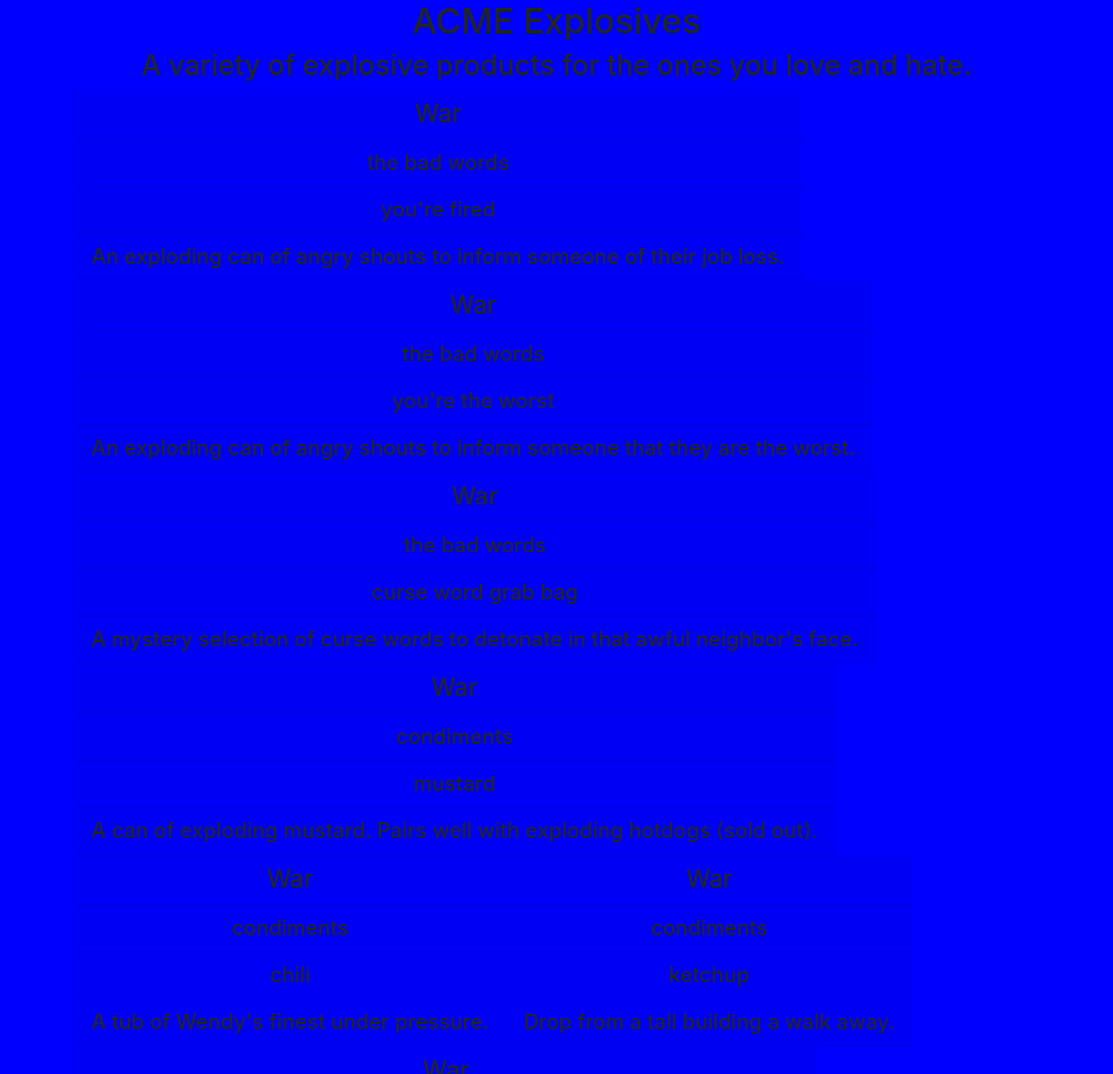
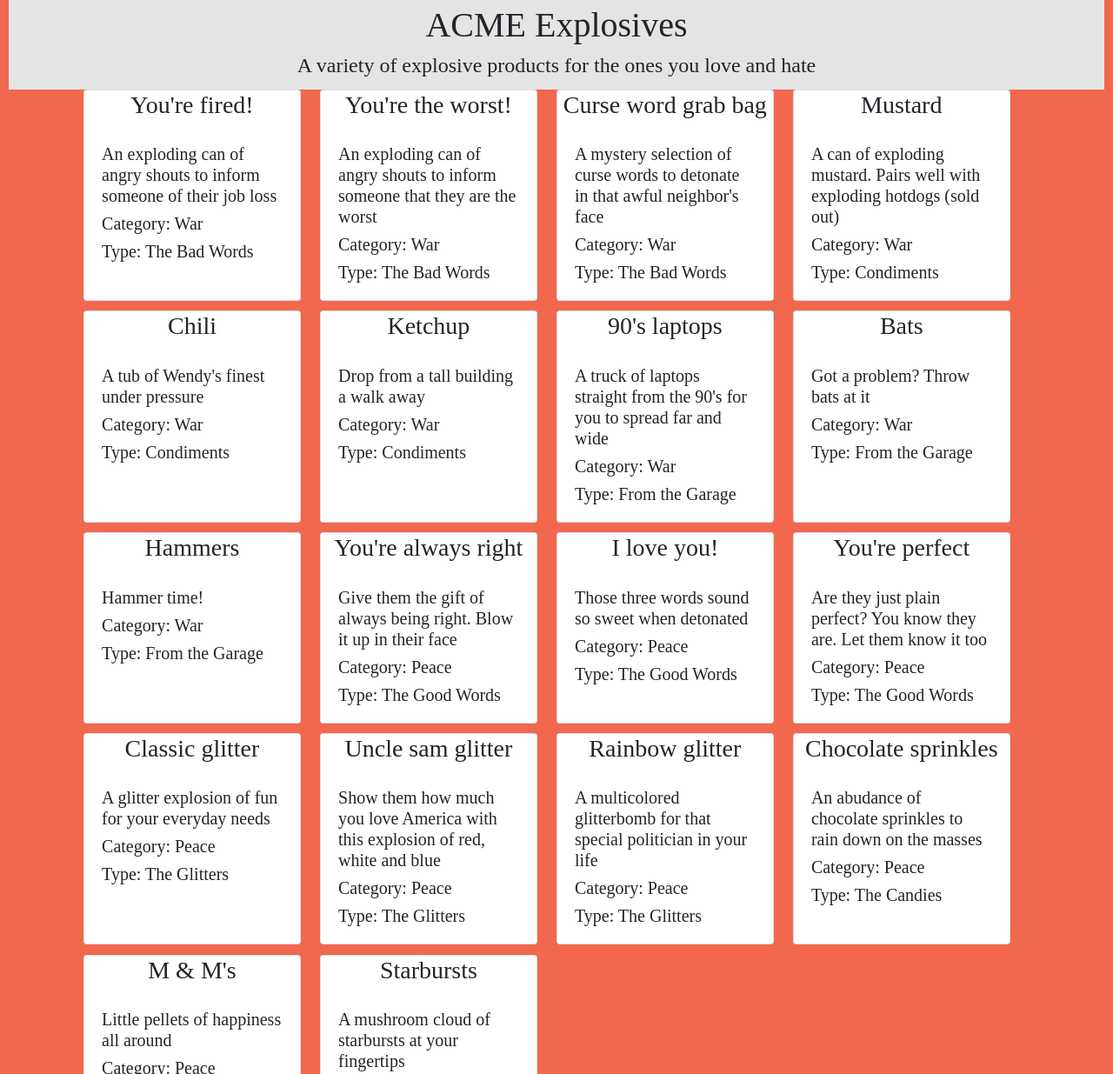
Before and after one commit to sarah-weatherbee/ACME-explosives, a website built with webpack: page src/index.html in a window 1280 px wide. Shown: the top 1235 px of the page at 87% size. Built offline with nearby package versions, Linux system fonts and the light colour scheme; a web font is replaced by a local one.

Commit message:
styled cards

```diff
--- a/db/products.json
+++ b/db/products.json
@@ -3,110 +3,110 @@
        {
           "id": "product0",
           "type": "type0",
-          "name": "you're fired",
-          "description": "An exploding can of angry shouts to inform someone of their job loss."
+          "name": "You're fired!",
+          "description": "An exploding can of angry shouts to inform someone of their job loss"
       },
        {
           "id": "product1",
           "type": "type0",
-          "name": "you're the worst",
-          "description": "An exploding can of angry shouts to inform someone that they are the worst."
+          "name": "You're the worst!",
+          "description": "An exploding can of angry shouts to inform someone that they are the worst"
       },
        {
           "id": "product2",
           "type": "type0",
-          "name": "curse word grab bag",
-          "description": "A mystery selection of curse words to detonate in that awful neighbor's face."
+          "name": "Curse word grab bag",
+          "description": "A mystery selection of curse words to detonate in that awful neighbor's face"
       },
       {
           "id": "product3",
           "type": "type1",
-          "name": "mustard",
-          "description": "A can of exploding mustard. Pairs well with exploding hotdogs (sold out)."
+          "name": "Mustard",
+          "description": "A can of exploding mustard. Pairs well with exploding hotdogs (sold out)"
       },
       {
           "id": "product4",
           "type": "type1",
-          "name": "chili",
-          "description": "A tub of Wendy's finest under pressure."
+          "name": "Chili",
+          "description": "A tub of Wendy's finest under pressure"
       },
        {
           "id": "product5",
           "type": "type1",
-          "name": "ketchup",
-          "description": "Drop from a tall building a walk away."
+          "name": "Ketchup",
+          "description": "Drop from a tall building a walk away"
       },
        {
           "id": "product6",
           "type": "type2",
           "name": "90's laptops",
-          "description": "A truck of laptops straight from the 90's for you to spread far and wide."
+          "description": "A truck of laptops straight from the 90's for you to spread far and wide"
       },
        {
           "id": "product7",
           "type": "type2",
-          "name": "bats",
-          "description": "Got a problem? Throw bats at it."
+          "name": "Bats",
+          "description": "Got a problem? Throw bats at it"
       },
       {
           "id": "product8",
           "type": "type2",
-          "name": "hammers",
+          "name": "Hammers",
           "description": "Hammer time!"
       },
        {
           "id": "product9",
           "type": "type3",
-          "name": "you're always right",
-          "description": "Give them the gift of always being right. Blow it up in their face."
+          "name": "You're always right",
+          "description": "Give them the gift of always being right. Blow it up in their face"
       },
       {
           "id": "product10",
           "type": "type3",
           "name": "I love you!",
-          "description": "Those three words sound so sweet when detonated."
+          "description": "Those three words sound so sweet when detonated"
       },
       {
           "id": "product11",
           "type": "type3",
           "name": "You're perfect",
-          "description": "Are they just plain perfect? You know they are. Let them know it too."
+          "description": "Are they just plain perfect? You know they are. Let them know it too"
       },
        {
           "id": "product12",
           "type": "type4",
-          "name": "classic glitter",
-          "description": "A glitter explosion of fun for your everyday needs."
+          "name": "Classic glitter",
+          "description": "A glitter explosion of fun for your everyday needs"
       },
       {
           "id": "product13",
           "type": "type4",
-          "name": "uncle sam glitter",
-          "description": "Show them how much you love America with this explosion of red, white and blue."
+          "name": "Uncle sam glitter",
+          "description": "Show them how much you love America with this explosion of red, white and blue"
       },
        {
           "id": "product14",
           "type": "type4",
-          "name": "rainbow glitter",
-          "description": "A multicolored glitterbomb for that special politician in your life."
+          "name": "Rainbow glitter",
+          "description": "A multicolored glitterbomb for that special politician in your life"
       },
        {
           "id": "product15",
           "type": "type5",
-          "name": "chocolate sprinkles",
-          "description": "An abudance of chocolate sprinkles to rain down on the masses."
+          "name": "Chocolate sprinkles",
+          "description": "An abudance of chocolate sprinkles to rain down on the masses"
       },
       {
           "id": "product16",
           "type": "type5",
-          "name": "m & m's",
-          "description": "Little pellets of happiness all around."
+          "name": "M & M's",
+          "description": "Little pellets of happiness all around"
       },
        {
           "id": "product17",
           "type": "type5",
-          "name": "starbursts",
-          "description": "A mushroom cloud of starbursts at your fingertips."
+          "name": "Starbursts",
+          "description": "A mushroom cloud of starbursts at your fingertips"
       }
     ]
 }
--- a/db/types.json
+++ b/db/types.json
@@ -3,37 +3,37 @@
       {
           "id": "type0",
           "category": "category0",
-          "name": "the bad words",
+          "name": "The Bad Words",
           "description": "Four letter words and more"
       },
       {
           "id": "type1",
           "category": "category0",
-          "name": "condiments",
+          "name": "Condiments",
           "description": "Condiments to irritate the one you hate"
       },
       {
           "id": "type2",
           "category": "category0",
-          "name": "from the garage",
+          "name": "From the Garage",
           "description": "God knows what you'll find in the garage"
       },
       {
           "id": "type3",
           "category": "category1",
-          "name": "the good words",
+          "name": "The Good Words",
           "description": "Win them over with dripping compliments"
       },
       {
           "id": "type4",
           "category": "category1",
-          "name": "the glitters",
+          "name": "The Glitters",
           "description": "There's not enough glitter exploding in the world"
       },
       {
           "id": "type5",
           "category": "category1",
-          "name": "the candies",
+          "name": "The Candies",
           "description": "Sweetness, these melt in your mouth"
       }
   ]
--- a/src/index.html
+++ b/src/index.html
@@ -4,14 +4,15 @@
   <meta charset="UTF-8">
   <meta name="viewport" content="width=device-width, initial-scale=1.0">
   <meta http-equiv="X-UA-Compatible" content="ie=edge">
-  <title>Test</title>
+  <link href="https://fonts.googleapis.com/css?family=BioRhyme&display=swap" rel="stylesheet">
+  <title>ACME</title>
 </head>
 <body class="text-center">
   <div id="products-page" class="page-container">
+    <div class="header">
     <h1>ACME Explosives</h1>
-    <h2>A variety of explosive products for the ones you love and hate.</h2>
-    <div id="category-cards" class="d-flex flex-wrap"></div>
-    <div id="type-cards" class="d-flex flex-wrap"></div>
+    <h4>A variety of explosive products for the ones you love and hate</h4>
+    </div>
     <div id="product-cards" class="d-flex flex-wrap container"></div>
   </div>
 </body>
--- a/src/javascripts/components/types/productDomString.js
+++ b/src/javascripts/components/types/productDomString.js
@@ -2,16 +2,15 @@
 
 const domStringBuilder = (products) => {
   let domString = '';
-  // categories.types.forEach((type) => {
-  //   console.error('2222', type);
   products.forEach((product) => {
     product.products.forEach((prod) => {
-      console.error('3333', prod);
-      domString += `<div id=${prod.id} class category col-4>`;
-      domString += `<h3 class="card-header">${product.categoryName}</h3>`;
-      domString += `<h4 class="card-header">${prod.typeName}</h4>`;
-      domString += `<h4 class="card-header">${prod.name}</h4>`;
-      domString += `<h4 class="card-header">${prod.description}</h4>`;
+      domString += `<div id=${prod.id} class="mt-2 mb-2 card category col-3">`;
+      domString += `<h3 class="card-text">${prod.name}</h4>`;
+      domString += '<div class="card-body">';
+      domString += `<h5 class="card-text">${prod.description}</h5>`;
+      domString += `<h5 class="card-text">Category: ${product.categoryName}</h5>`;
+      domString += `<h5 class="card-text">Type: ${prod.typeName}</h5>`;
+      domString += '</div>';
       domString += '</div>';
     });
   });
--- a/src/styles/main.scss
+++ b/src/styles/main.scss
@@ -1,5 +1,20 @@
 @import "~bootstrap/scss/bootstrap";
 
 body {
-  background-color: blue;
+  background-color: #F1684E;
+  font-family: 'BioRhyme', serif;
 }
+
+.header {
+  margin:  0px 10px 0px 10px;
+  padding: 5px;
+  background-color: #E4E4E4;
+}
+.card {
+  max-width: 22.5% !important;
+  padding: 0;
+  margin: 0 1% 1% !important;
+}
+.card-body {
+  text-align: left;
+}
```
